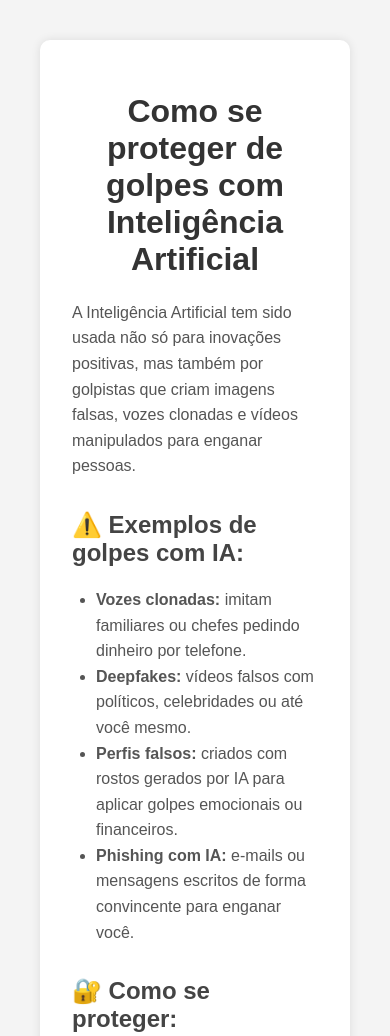
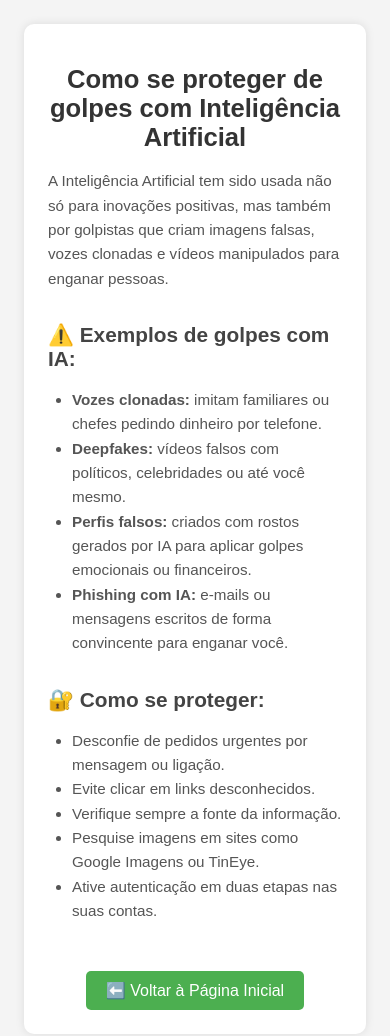
Before and after one commit to crfigueir/IA-Search, a plain HTML site: page informativo.html in a window 390 px wide. Shown: the top 1036 px of the page. Drawn offline with Linux system fonts and the light colour scheme.

Commit message:
Update informativo.html

```diff
--- a/informativo.html
+++ b/informativo.html
@@ -12,24 +12,29 @@
     }
     .container {
       background: white;
-      max-width: 800px;
+      max-width: 100%;
+      width: 100%;
       margin: auto;
       padding: 2rem;
       border-radius: 10px;
       box-shadow: 0 0 10px rgba(0,0,0,0.1);
       text-align: left;
+      box-sizing: border-box;
     }
     h1 {
       color: #333;
       text-align: center;
+      font-size: 1.8rem;
     }
     h2 {
       color: #444;
       margin-top: 2rem;
+      font-size: 1.5rem;
     }
     p, li {
       color: #555;
       line-height: 1.6;
+      font-size: 1rem;
     }
     ul {
       padding-left: 1.5rem;
@@ -43,6 +48,26 @@
       text-decoration: none;
       border-radius: 5px;
       text-align: center;
+      font-size: 1rem;
+    }
+
+    /* Responsividade */
+    @media (max-width: 768px) {
+      body {
+        padding: 1rem;
+      }
+      .container {
+        padding: 1.5rem;
+      }
+      h1 {
+        font-size: 1.6rem;
+      }
+      h2 {
+        font-size: 1.3rem;
+      }
+      p, li {
+        font-size: 0.95rem;
+      }
     }
   </style>
 </head>
```
